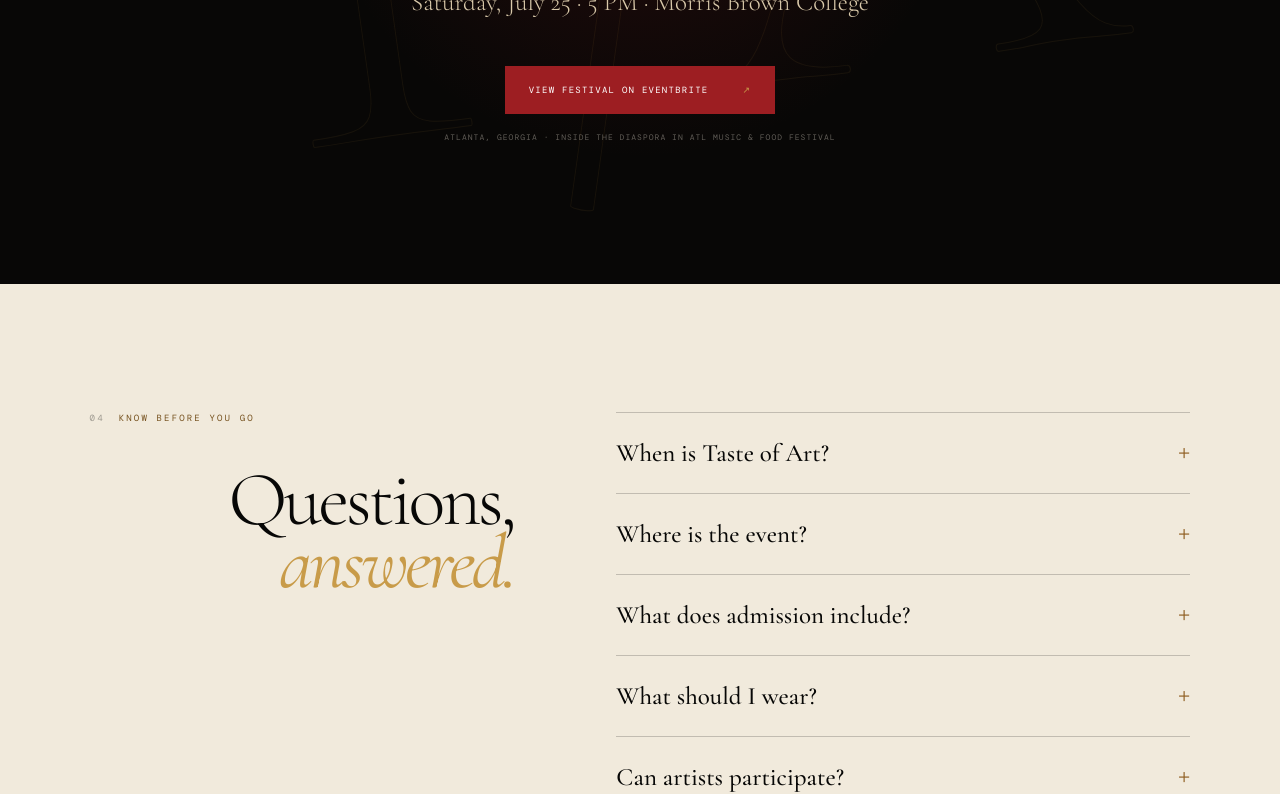
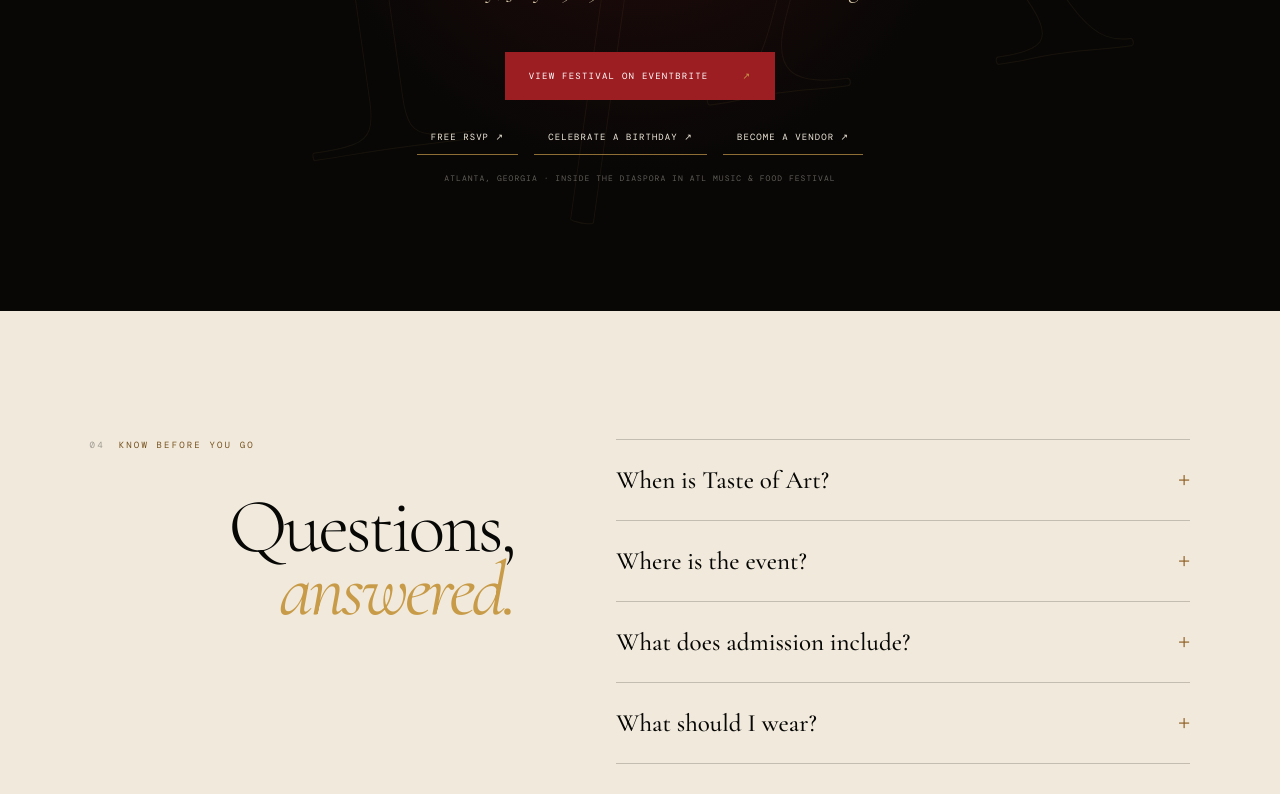
Before and after one commit to dolodorsey/taste-of-art-event, a Next.js app: page / in a window 1280 px wide. Shown: the part 5180-5974 px from the top of the page. Built offline with nearby package versions, Linux system fonts and the light colour scheme.

Commit message:
feat: expose direct event forms without moving layout
* feat: add in-place direct event form links

* feat: expose direct forms in existing Taste of Art sections

```diff
--- /dev/null
+++ b/app/DirectFormLinks.jsx
@@ -0,0 +1,46 @@
+'use client';
+
+const FORMS_ORIGIN = 'https://khg-forms.vercel.app';
+
+export default function DirectFormLinks({ brandSlug, compact = false }) {
+  const base = `${FORMS_ORIGIN}/events/${brandSlug}`;
+  const links = [
+    ['Free RSVP', `${base}/rsvp`],
+    ['Celebrate a Birthday', `${base}/birthdays`],
+    ['Become a Vendor', `${base}/vendor`],
+  ];
+
+  return (
+    <div
+      aria-label="Event request forms"
+      style={{
+        display: 'flex',
+        flexWrap: 'wrap',
+        justifyContent: compact ? 'flex-start' : 'center',
+        gap: compact ? 10 : 16,
+        marginTop: compact ? 0 : 20,
+      }}
+    >
+      {links.map(([label, href]) => (
+        <a
+          key={href}
+          href={href}
+          target="_blank"
+          rel="noopener noreferrer"
+          style={{
+            padding: compact ? '8px 0' : '11px 14px',
+            borderBottom: '1px solid rgba(200,155,73,.7)',
+            color: 'inherit',
+            fontFamily: 'var(--mono)',
+            fontSize: compact ? 8 : 9,
+            letterSpacing: '.12em',
+            textTransform: 'uppercase',
+            textDecoration: 'none',
+          }}
+        >
+          {label} ↗
+        </a>
+      ))}
+    </div>
+  );
+}
--- a/app/page.js
+++ b/app/page.js
@@ -1,3 +1,5 @@
+import DirectFormLinks from './DirectFormLinks';
+
 const EVENTBRITE = 'https://www.eventbrite.com/o/good-times-121163507813';
 const DIASPORA_IMAGE = 'https://doctordorsey.com/images/events/diaspora/taste-of-art.jpg';
 const galleryImages = [
@@ -134,6 +136,7 @@ export default function Page() {
         <h2>Enter the<br /><em>experience.</em></h2>
         <p>Saturday, July 25 · 5 PM · Morris Brown College</p>
         <a className="button button-primary" href={EVENTBRITE} target="_blank" rel="noopener noreferrer">View festival on Eventbrite <span>↗</span></a>
+        <DirectFormLinks brandSlug="taste-of-art" />
         <small>Atlanta, Georgia · Inside the Diaspora in ATL Music & Food Festival</small>
       </section>
 
@@ -156,7 +159,7 @@ export default function Page() {
         <div className="footer-top">
           <div><span className="brand-mark">T/A</span><h2>Taste of Art</h2><p>Where culture meets canvas.</p></div>
           <div><span>Experience</span><a href="#experience">The concept</a><a href="#program">Program</a><a href="#faq">FAQ</a></div>
-          <div><span>Connect</span><a href="https://instagram.com/thetasteofart" target="_blank" rel="noopener noreferrer">@thetasteofart</a><a href="https://instagram.com/just.huglife" target="_blank" rel="noopener noreferrer">@just.huglife</a></div>
+          <div><span>Connect</span><a href="https://instagram.com/thetasteofart" target="_blank" rel="noopener noreferrer">@thetasteofart</a><a href="https://instagram.com/just.huglife" target="_blank" rel="noopener noreferrer">@just.huglife</a><a href="https://khg-forms.vercel.app/events/taste-of-art" target="_blank" rel="noopener noreferrer">Event forms</a></div>
         </div>
         <div className="footer-bottom"><span>© 2026 Taste of Art</span><span>A HugLife Events production · The Kollective Hospitality Group</span></div>
       </footer>
```
